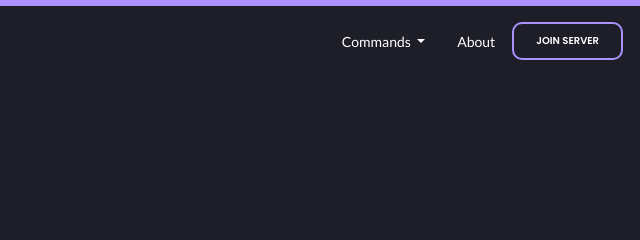
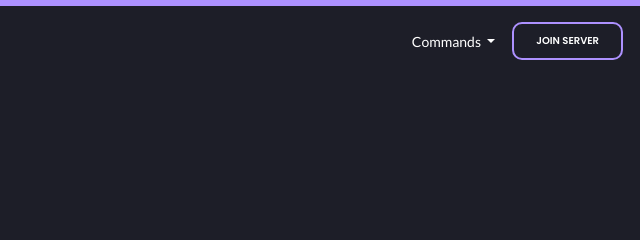
Before and after one commit to IbrahimTGD/yipeebot, a plain HTML site: page index.html in a window 1280 px wide. Shown: the top 240 px of the page, 640-1280 px from the left. Drawn offline with nearby package versions, Linux system fonts and the light colour scheme.

Commit message:
Update index.html

```diff
--- a/index.html
+++ b/index.html
@@ -36,9 +36,7 @@
                 <a class="dropdown-item" href=" ">!friend</a>
             </div>
         </div>
-        <div class="nav-item">
-            <a class="nav-link" href="/about">About</a>
-        </div>
+
         <button class="btn login-btn btn-outline-accent my-2 my-sm-0" style="font-size: 10px !important;font-family: poppins !important;">  <a href="https://discord.gg/PE6ERXE">JOIN SERVER</a>  </button>
     </div>
 </nav>
```
